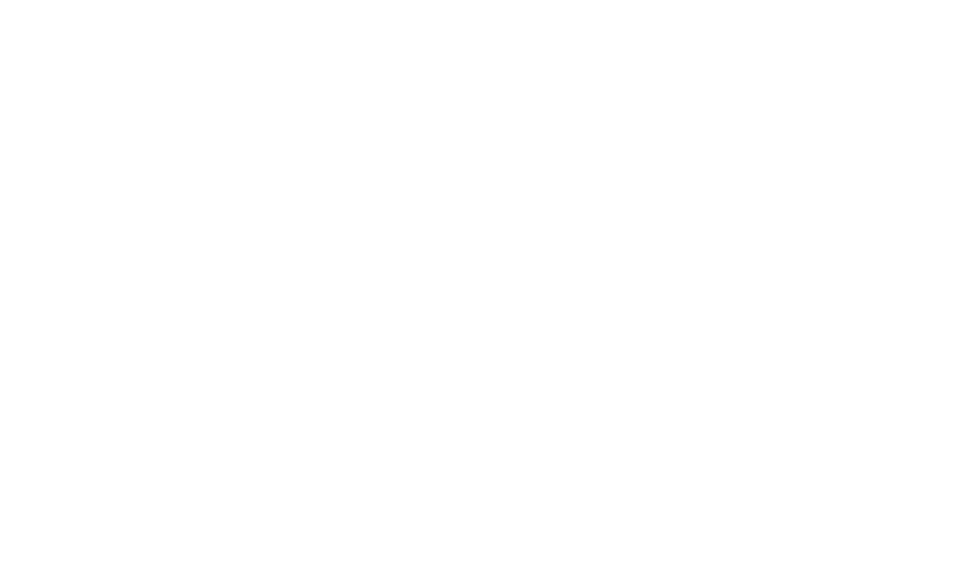
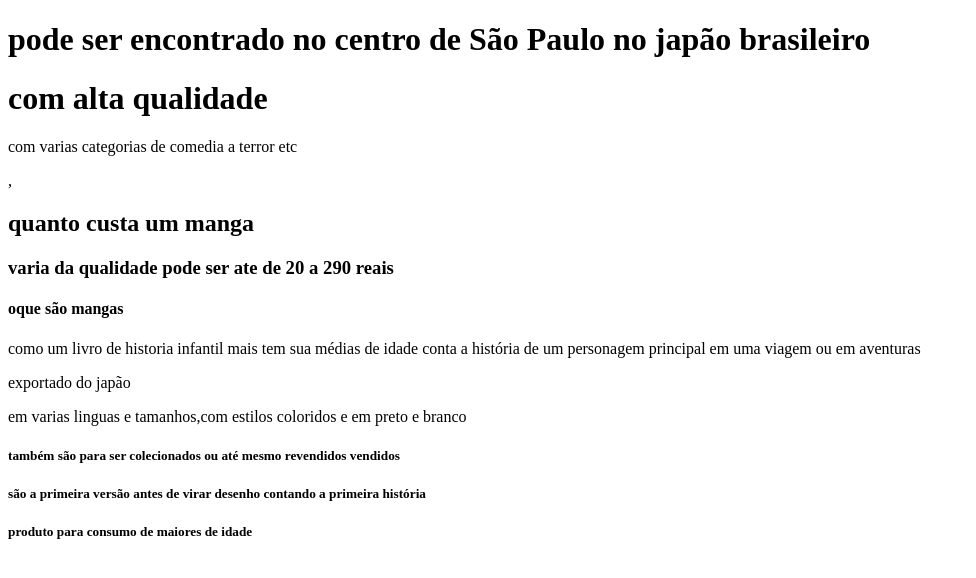
Before and after one commit to adrielediniz/PC-1ano, a plain HTML site: page index.html in a window 1280 px wide. Shown: the whole page, without its empty margins (0-976 px from the left). Drawn offline with Linux system fonts and the light colour scheme.

Commit message:
Add files via upload

```diff
--- a/index.html
+++ b/index.html
@@ -4,11 +4,20 @@
     <meta charset="UTF-8">
     <meta http-equiv="X-UA-Compatible" content="IE=edge">
     <meta name="viewport" content="width=device-width, initial-scale=1.0">
-    <title>mangas
-
-    </title>
+    <title>mangas</title>
 </head>
 <body>
-
+    <h1>pode ser encontrado no centro de São Paulo no japão brasileiro </h1>
+    <h1>com alta qualidade</h1>
+    <p>com varias categorias de comedia a terror etc</p>,
+    <h2>quanto custa um manga </h2>
+    <h3>varia da qualidade pode ser ate de 20 a 290 reais </h3>
+    <h4>oque são mangas</h4>
+    <p>como um livro de historia infantil mais tem sua médias de idade conta a história de um personagem principal em uma viagem ou em aventuras </p>
+    <p>exportado do japão</p>
+    <p>em varias linguas e tamanhos,com estilos coloridos e em preto e branco </p>
+    <h5>também são para ser colecionados ou até mesmo revendidos vendidos </h5>
+    <h5>são a primeira versão antes de virar desenho contando a primeira história</h5>
+    <h5>produto para consumo de maiores de idade</h5>
 </body>
 </html>
```
